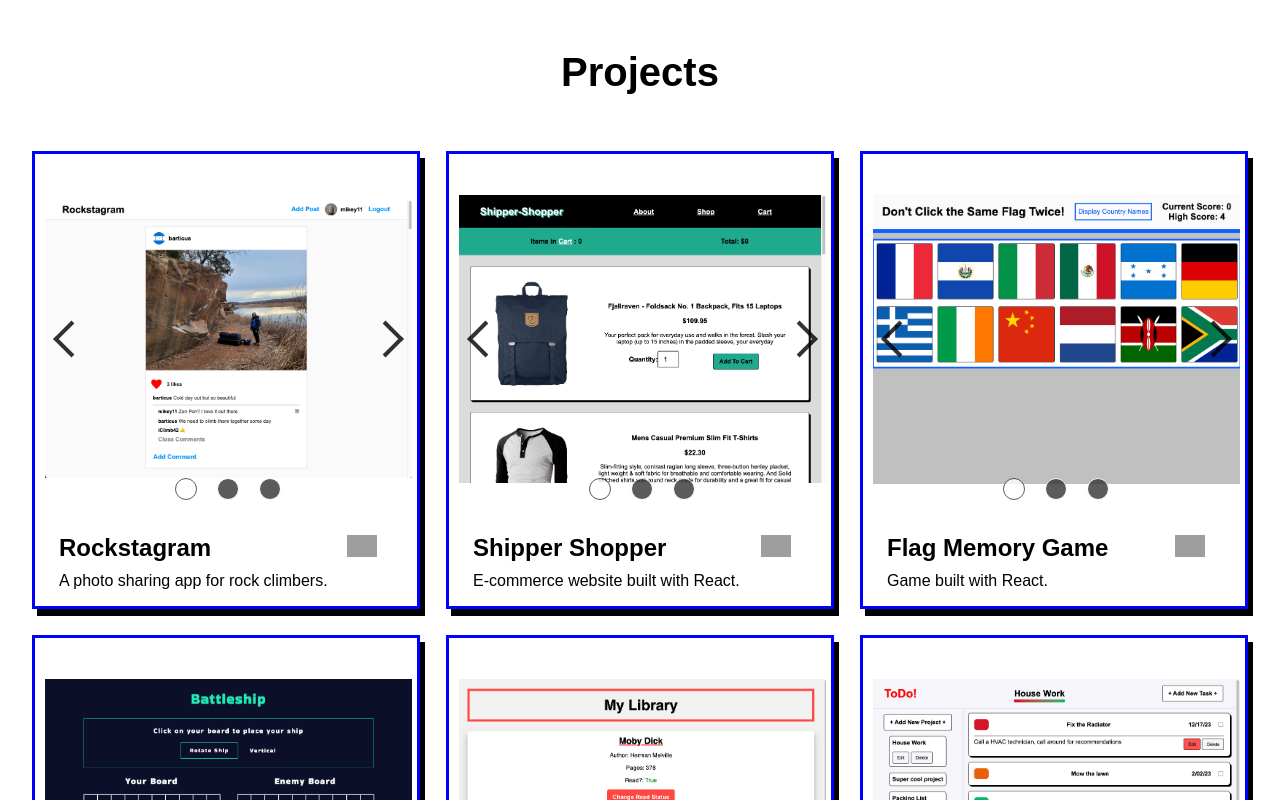
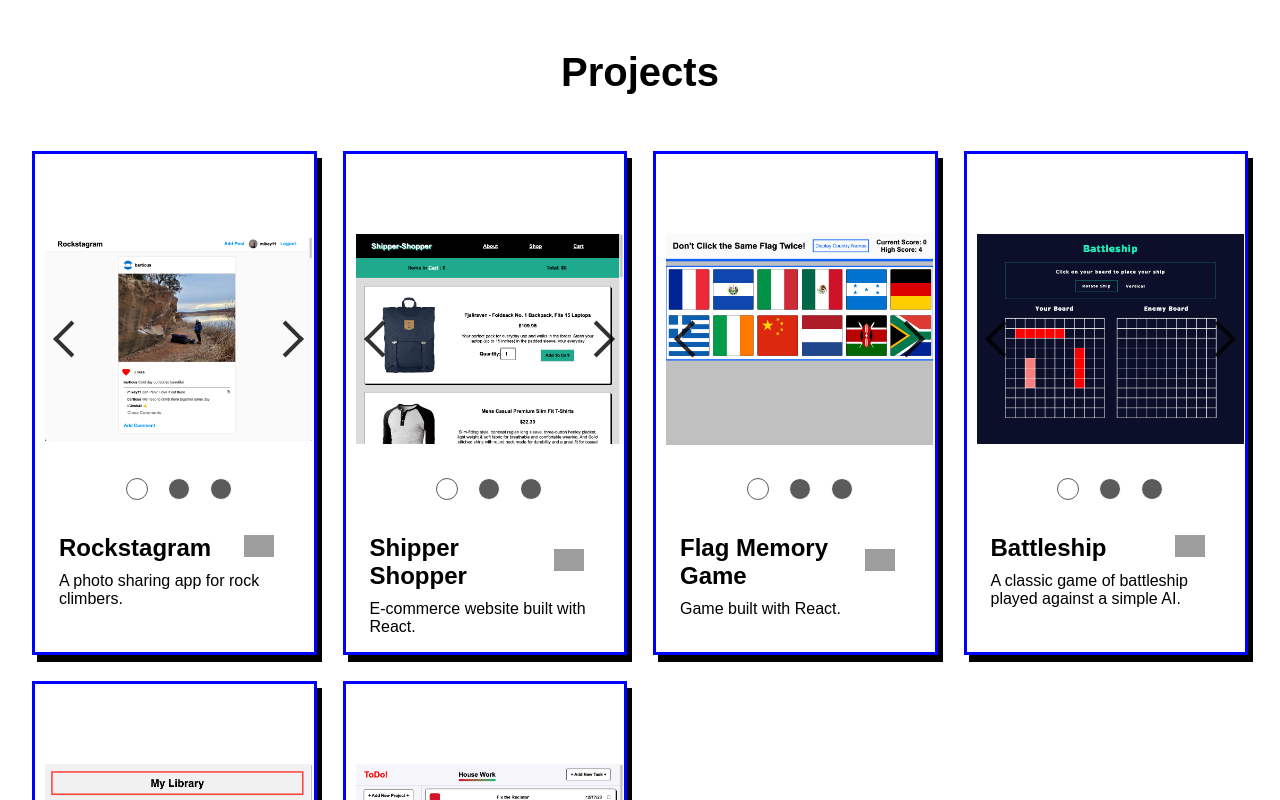
Before and after one commit to mikerachman1/personal-website, a React (Create React App) app: page / in a window 1280 px wide. Shown: the part 1340-2140 px from the top of the page. Built offline with nearby package versions, Linux system fonts and the light colour scheme; grey boxes are pictures that could not be loaded.

Commit message:
projects container

```diff
--- a/src/App.css
+++ b/src/App.css
@@ -91,7 +91,7 @@
 .projects-container {
   display: grid;
   grid-gap: 26px;
-  grid-template-columns: repeat(auto-fit, minmax(340px, 1fr));
+  grid-template-columns: repeat(auto-fit, minmax(280px, 1fr));
   padding: 1.5rem 2rem;
 }
 
```
